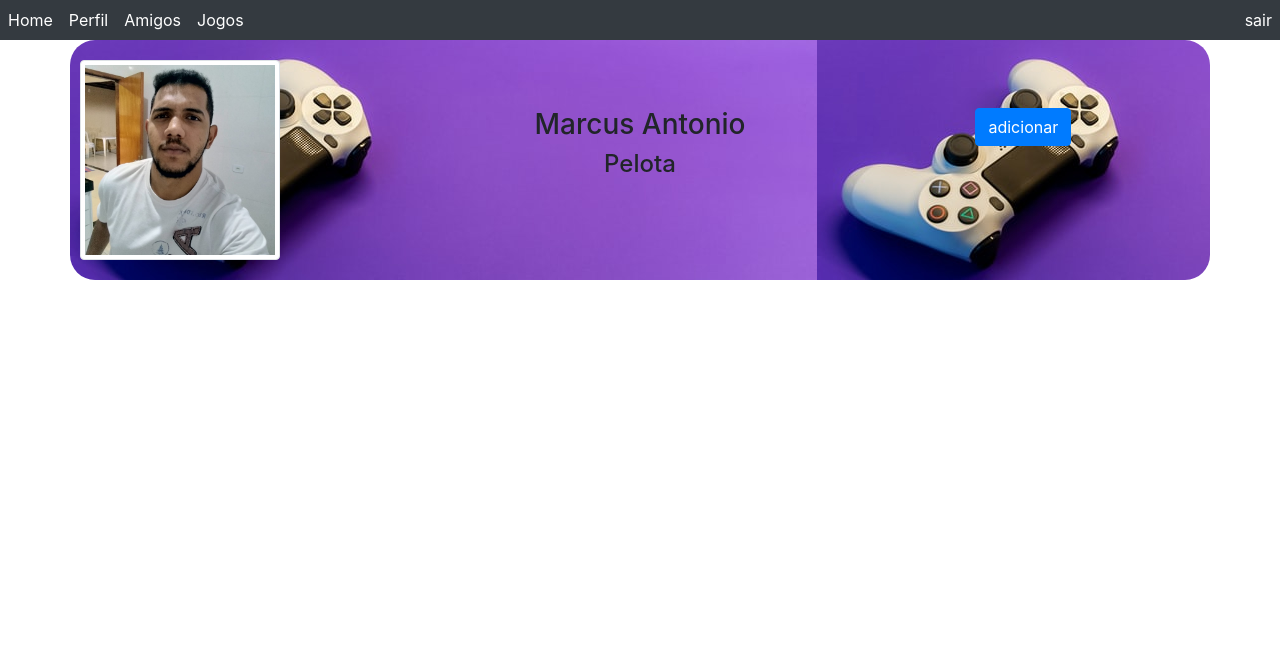
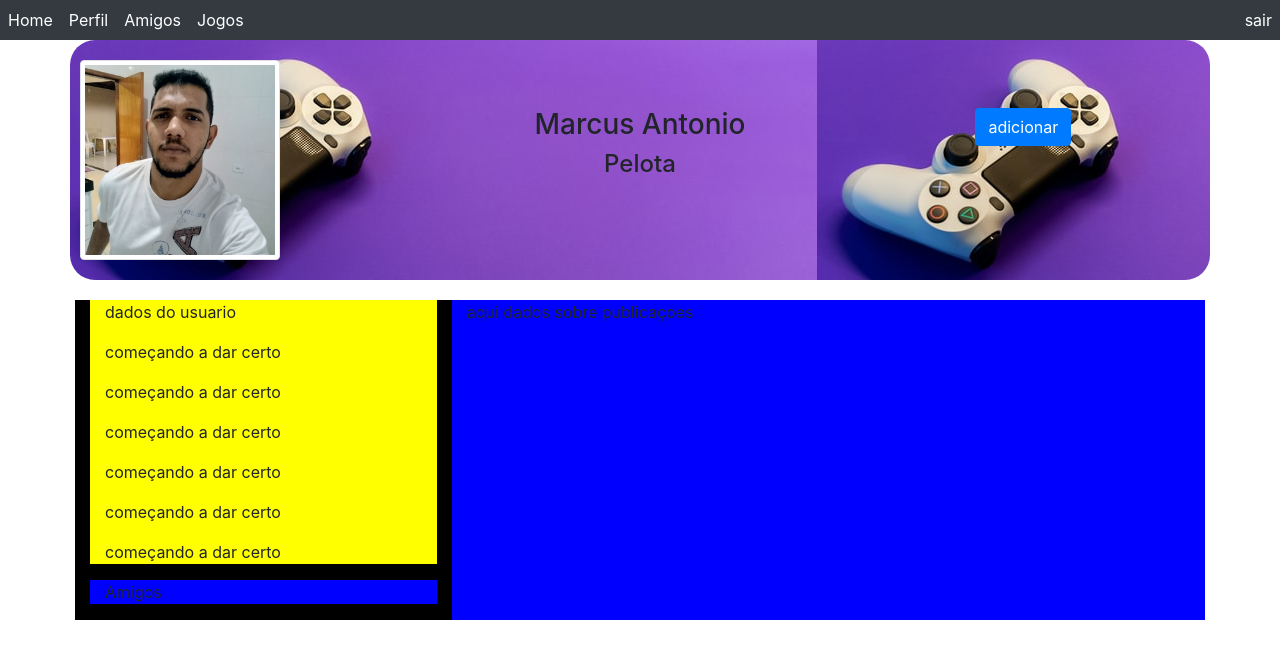
Before and after one commit to pel0ta/TCC-MArcus-Rede-Gamer, a PHP site: page /perfil.php in a window 1280 px wide. Shown: the top 659 px of the page. Run offline with PHP 8.4, Linux system fonts and the light colour scheme; the visitor is signed in with stand-in values (Sample User, id 1); data that the repository does not hold is empty; some libraries are stand-ins or nearby versions.

Commit message:
perfil
consegui arrumar as divs para ficar legal a exibição, com muito custo descobri que era soh por a div dentro da outra kkkkkkkkkk

```diff
--- a/perfil.php
+++ b/perfil.php
@@ -21,10 +21,10 @@
         <?php
             include "header.php";
         ?>
-        <div class="container" style="padding:20px 10px;border-radius: 25px;background-image:url(imagens/capa1.jpg)" >
+        <div class="container" style="padding:20px 10px;border-radius: 25px;background-Color:000;background-image:url(imagens/capa1.jpg);" >
            <div class="row">
                 <div class="col">
-                <img src="imagensPerfil/marcus.jpeg" class="img-thumbnail" width="200" height="150" >
+                <img src="imagensPerfil/marcus.jpeg" class="img-thumbnail " width="200" height="150" >
                 </div>
                 <div class="col text-center mt-5">
                     <h3>Marcus Antonio</h3>
@@ -32,6 +32,29 @@
                 </div>
                 <div class="col text-center">
                     <button type="button" class="btn btn-primary md-3 mt-5">adicionar</button>
+                </div>
+            </div>
+        </div>
+        <div class="container"style="padding:20px;border-radius: 25px;">
+            <div class="row">
+                <div class="col-4"style="background-color:black">
+                    <div class="w-100"></div>
+                    <div class="col-12"style="background-color:yellow">
+                        <p>dados do usuario</p>
+                        <p>começando a dar certo</p>
+                        <p>começando a dar certo</p>
+                        <p>começando a dar certo</p>
+                        <p>começando a dar certo</p>
+                        <p>começando a dar certo</p>
+                        <p>começando a dar certo</p>
+                    </div>
+                    <div class="w-100"></div>
+                    <div class="col-12"style="background-color:blue">
+                            <p>Amigos</p>
+                    </div>
+                </div>
+                <div class="col-8"style="background-color:blue">
+                    <p>aqui dados sobre publicaçoes</p>
                 </div>
             </div>
         </div>
```
